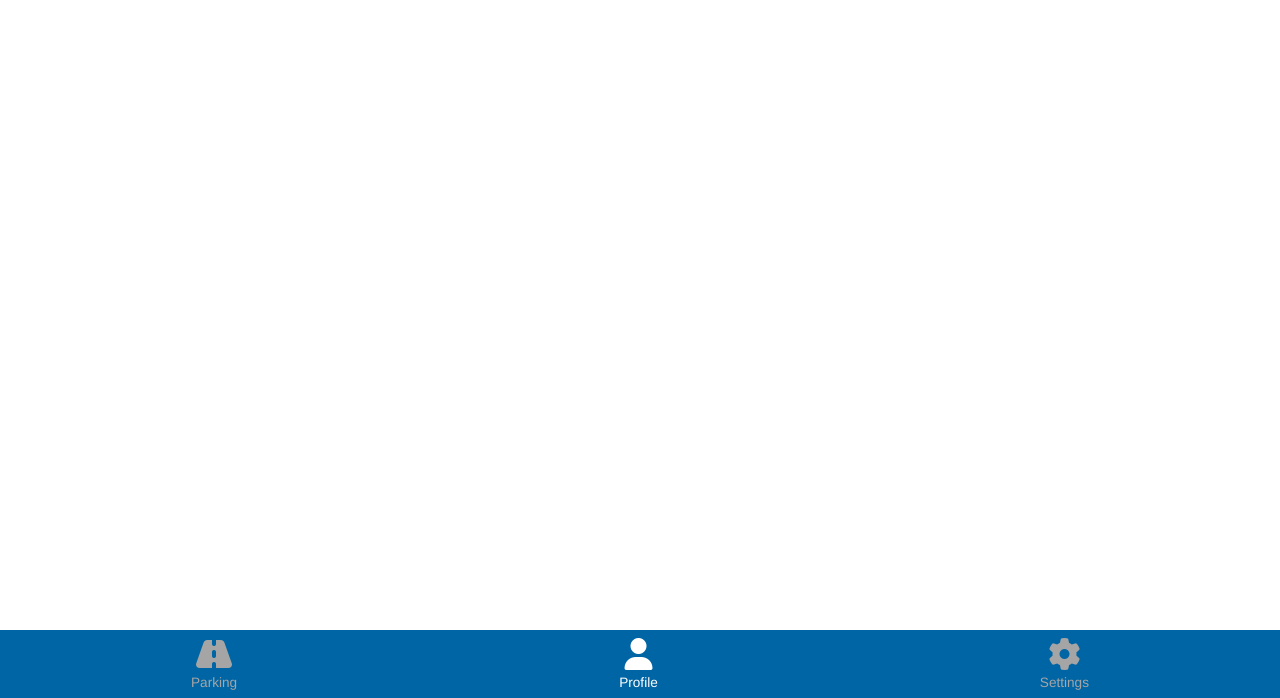
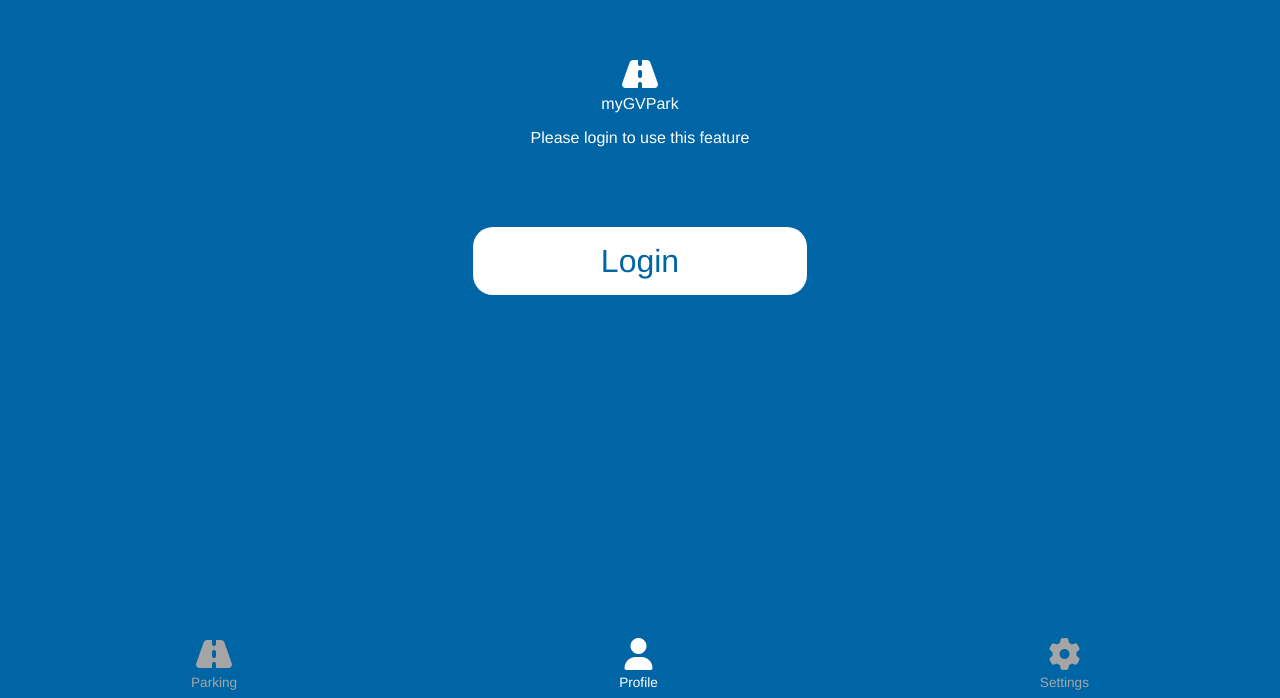
Before and after one commit to mkyle625/cis371-semester-project, a Vue app in the folder gv-park/: page /profile in a window 1280 px wide. Shown: the part 102-800 px from the top of the page. Built offline with nearby package versions, Linux system fonts and the light colour scheme.

Commit message:
Show guest login page on profile if logged in as guest

```diff
--- a/gv-park/src/components/GuestLogin.vue
+++ b/gv-park/src/components/GuestLogin.vue
@@ -1,20 +1,134 @@
 <!-- Guest login page ONLY shown on the UserPage and SettingsPage when in guest mode -->
 
 <template>
-    <div id="GuestLoginComponent">
+    <div>
+        <div id="GuestLoginComponent">
+            <div class="logo">
+                <i class="fa-solid fa-road"></i>
+                <span>myGVPark</span>
+                <p>Please login to use this feature</p>
+            </div>
 
+            <div id="LoginBtn" @click="googleLogin">
+                <span class="btn">Login</span>
+            </div>
+
+            <i class="fa-solid fa-car-side fa-bounce" v-show="loading"></i>
+            <span id="errorBox" v-show="lError">{{loginError}}</span>
+        </div>
     </div>
 </template>
 
 <script lang="ts">
 import { Component, Prop, Vue } from 'vue-property-decorator';
+import {
+        Auth,
+        getAuth,
+        getRedirectResult,
+        GoogleAuthProvider,
+        signInWithPopup,
+        signInWithRedirect,
+        User,
+        UserCredential,
+    } from "firebase/auth";
 
 @Component
 export default class GuestLoginPage extends Vue {
+    auth: Auth | null = null;
 
+        loginError = ""; // Holds error status text
+        lError = false; // Show error status text
+        loading = false; // Show loading indicator
+
+        mounted(): void {
+            this.auth = getAuth();
+        }
+
+        googleLogin(): void {
+            this.lError = false;
+            this.loading = true;
+            const provider = new GoogleAuthProvider();
+            // signInWithRedirect(this.auth!, provider);
+            // getRedirectResult(this.auth!)
+            // .then((result) => {
+            //     this.$router.push({name: "home"});
+            // })
+            // .catch((error) => {
+            //     this.loginError = error;
+            //     this.lError = true;
+            // })
+            signInWithPopup(this.auth!, provider)
+            .then((cred: UserCredential) => {
+                console.log(`Login successful: ${cred.user.displayName}`);
+                this.$router.push({ name: "home" });
+                this.loading = false;
+            })
+            .catch((err: any) => {
+                this.loginError = `Authentication error: ${err}`;
+                this.loading = false;
+                this.lError = true;
+            });
+        }
 }
 </script>
 
 <style scoped>
+    #GuestLoginComponent {
+        height: 100vh;
+        width: 100%;
+        display: flex;
+        flex-direction: column;
+        align-items: center;
+        background-color: #0065a4;
+    }
 
+    .btn {
+        border-radius: 20px;
+    }
+
+    #LoginBtn {
+        color: white;
+        margin-bottom: 5vh;
+    }
+
+    #LoginBtn > span {
+        font-size: 4vh;
+        padding: 2vh 10vw;
+        background-color: white;
+        color: #0065a4;
+    }
+
+    #GuestLoginBtn > span {
+        font-size: 2vh;
+        border: 1.5px solid white;
+        padding: 1.7vh 6vw;
+        color: white;
+    }
+
+    #errorBox {
+        margin-top: 5vh;
+        text-align: center;
+        color: rgb(255, 125, 125);
+    }
+
+    .fa-solid {
+        font-size: 4vh;
+        margin-bottom: 5px;
+        color: white;
+    }
+
+    .fa-car-side {
+        margin-top: 6vh;
+    }
+
+    .logo {
+        display: flex;
+        flex-direction: column;
+        align-items: center;
+        color: white;
+        font-size: 2vh;
+        margin-top: 10vh;
+        padding-top: 10vh;
+        margin-bottom: 10vh;
+    }
 </style>
--- a/gv-park/src/views/ProfileView.vue
+++ b/gv-park/src/views/ProfileView.vue
@@ -1,14 +1,16 @@
-<template>
+<template v-if="loginType === 'guest'">
     <div>
         <NavBar></NavBar>
+        <GuestLogin></GuestLogin>
     </div>
 </template>
 
 <script lang="ts">
     import { Component, Vue } from "vue-property-decorator";
     import NavBar from "../components/NavBar.vue";
+    import GuestLogin from "../components/GuestLogin.vue";
 
-    @Component({ components: { NavBar } })
+    @Component({ components: { NavBar, GuestLogin } })
     export default class ProfileView extends Vue {
 
     }
```
